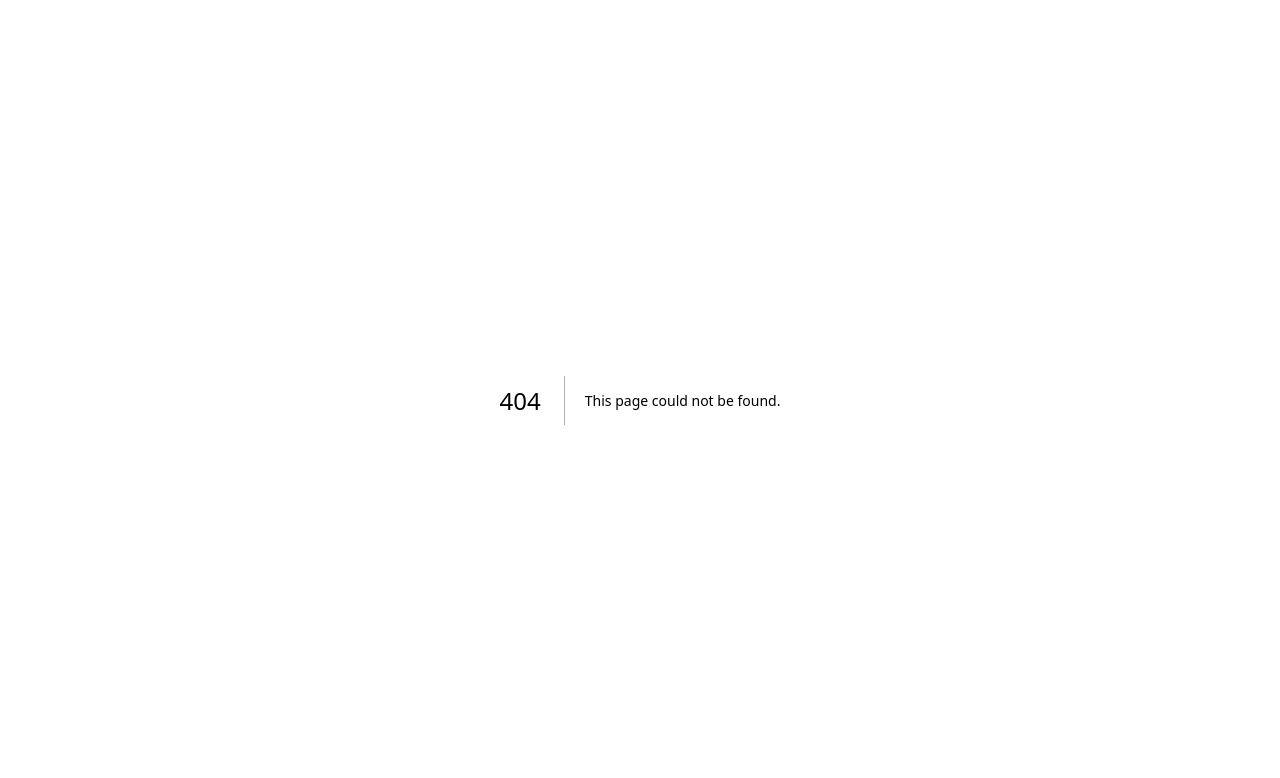
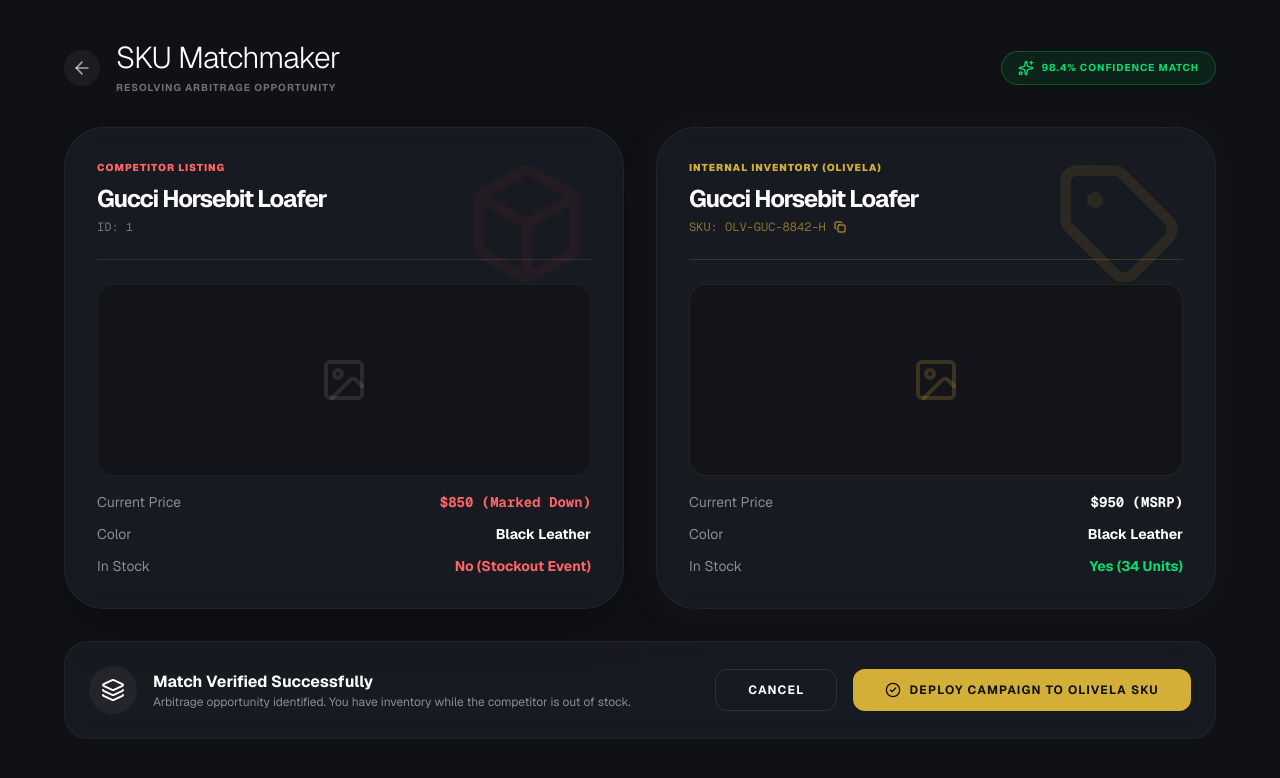
Before and after one commit to sakthinathan71/Semicolons2026, a Next.js app: page /match-sku/1 in a window 1280 px wide. Before the commit this address had no page. Shown: the top 778 px of the page. Built offline with nearby package versions, Linux system fonts and the light colour scheme.

Commit message:
feat: complete end-to-end product intelligence and sku matching flow

```diff
--- /dev/null
+++ b/src/app/match-sku/[id]/page.tsx
@@ -0,0 +1,143 @@
+import React from "react";
+import Link from "next/link";
+import { ArrowLeft, CheckCircle2, Copy, Sparkles, Layers, Box, Tag, Image as ImageIcon } from "lucide-react";
+
+export default function MatchSkuPage({ params }: { params: { id: string } }) {
+  const competitorId = params.id;
+  const olivelaSku = "OLV-GUC-8842-H";
+
+  return (
+    <div className="flex bg-luxury-charcoal min-h-screen text-white overflow-hidden p-6 lg:p-10">
+      <div className="w-full max-w-6xl mx-auto space-y-8">
+
+        {/* Header */}
+        <header className="flex items-center justify-between">
+          <div className="flex items-center space-x-4">
+            <Link
+              href={`/product/${competitorId}`}
+              className="p-2 bg-white/5 hover:bg-white/10 rounded-full transition-colors group"
+            >
+              <ArrowLeft className="w-5 h-5 text-white/60 group-hover:text-white transition-colors" />
+            </Link>
+            <div>
+              <h1 className="text-3xl font-light tracking-tight">SKU Matchmaker</h1>
+              <p className="text-white/40 mt-1 uppercase text-[10px] tracking-widest font-bold">
+                Resolving Arbitrage Opportunity
+              </p>
+            </div>
+          </div>
+
+          <div className="bg-green-500/10 border border-green-500/30 px-4 py-2 rounded-full flex items-center space-x-2">
+            <Sparkles className="w-4 h-4 text-green-400" />
+            <span className="text-[10px] font-bold uppercase tracking-widest text-green-400">
+              98.4% Confidence Match
+            </span>
+          </div>
+        </header>
+
+        {/* Side-by-Side Comparison */}
+        <div className="grid grid-cols-1 lg:grid-cols-2 gap-8">
+
+          {/* Competitor Side */}
+          <div className="glass rounded-[40px] border border-white/5 p-8 shadow-2xl space-y-6 relative overflow-hidden">
+            <div className="absolute top-0 right-0 p-8 opacity-5">
+              <Box className="w-32 h-32 text-red-400" />
+            </div>
+            <div className="relative z-10 border-b border-white/10 pb-6">
+              <span className="text-[10px] font-black uppercase tracking-widest text-red-400 mb-2 block">Competitor Listing</span>
+              <h2 className="text-2xl font-bold tracking-tighter">Gucci Horsebit Loafer</h2>
+              <p className="text-white/40 text-xs font-mono mt-1">ID: {competitorId}</p>
+            </div>
+
+            <div className="relative z-10 space-y-4">
+              <div className="bg-black/20 p-6 rounded-2xl border border-white/5 flex items-center justify-center h-48">
+                <ImageIcon className="w-12 h-12 text-white/10" />
+              </div>
+              <div className="space-y-3">
+                <div className="flex justify-between items-center text-sm">
+                  <span className="text-white/50">Current Price</span>
+                  <span className="font-mono font-bold text-red-400">$850 (Marked Down)</span>
+                </div>
+                <div className="flex justify-between items-center text-sm">
+                  <span className="text-white/50">Color</span>
+                  <span className="font-bold">Black Leather</span>
+                </div>
+                <div className="flex justify-between items-center text-sm">
+                  <span className="text-white/50">In Stock</span>
+                  <span className="font-bold text-red-400">No (Stockout Event)</span>
+                </div>
+              </div>
+            </div>
+          </div>
+
+          {/* Olivela Side */}
+          <div className="glass rounded-[40px] border border-luxury-gold/30 bg-luxury-gold/5 p-8 shadow-[0_0_50px_rgba(200,160,89,0.05)] space-y-6 relative overflow-hidden">
+            <div className="absolute top-0 right-0 p-8 opacity-10">
+              <Tag className="w-32 h-32 text-luxury-gold" />
+            </div>
+            <div className="relative z-10 border-b border-luxury-gold/20 pb-6">
+              <span className="text-[10px] font-black uppercase tracking-widest text-luxury-gold mb-2 block">Internal Inventory (Olivela)</span>
+              <h2 className="text-2xl font-bold tracking-tighter text-white">Gucci Horsebit Loafer</h2>
+              <div className="flex items-center space-x-2 mt-1">
+                <p className="text-luxury-gold/60 text-xs font-mono">SKU: {olivelaSku}</p>
+                <button className="text-luxury-gold hover:text-white transition-colors" aria-label="Copy SKU">
+                  <Copy className="w-3 h-3" />
+                </button>
+              </div>
+            </div>
+
+            <div className="relative z-10 space-y-4">
+              <div className="bg-black/20 p-6 rounded-2xl border border-luxury-gold/10 flex items-center justify-center h-48">
+                <ImageIcon className="w-12 h-12 text-luxury-gold/20" />
+              </div>
+              <div className="space-y-3">
+                <div className="flex justify-between items-center text-sm">
+                  <span className="text-white/50">Current Price</span>
+                  <span className="font-mono font-bold text-white">$950 (MSRP)</span>
+                </div>
+                <div className="flex justify-between items-center text-sm">
+                  <span className="text-white/50">Color</span>
+                  <span className="font-bold">Black Leather</span>
+                </div>
+                <div className="flex justify-between items-center text-sm">
+                  <span className="text-white/50">In Stock</span>
+                  <span className="font-bold text-green-400">Yes (34 Units)</span>
+                </div>
+              </div>
+            </div>
+          </div>
+
+        </div>
+
+        {/* Action Panel */}
+        <div className="glass rounded-3xl border border-white/5 p-6 flex flex-col sm:flex-row justify-between items-center gap-6">
+          <div className="flex items-center space-x-4">
+            <div className="p-3 bg-white/5 rounded-full">
+              <Layers className="w-6 h-6 text-white" />
+            </div>
+            <div>
+              <p className="font-bold">Match Verified Successfully</p>
+              <p className="text-xs text-white/50">Arbitrage opportunity identified. You have inventory while the competitor is out of stock.</p>
+            </div>
+          </div>
+          <div className="flex space-x-4">
+            <Link
+              href="/"
+              className="px-8 py-3 rounded-xl text-xs font-bold uppercase tracking-widest transition-colors border border-white/10 hover:bg-white/5"
+            >
+              Cancel
+            </Link>
+            <Link
+              href="/"
+              className="px-8 py-3 rounded-xl text-xs font-bold uppercase tracking-widest transition-colors bg-luxury-gold text-luxury-charcoal hover:bg-white flex items-center space-x-2"
+            >
+              <CheckCircle2 className="w-4 h-4" />
+              <span>Deploy Campaign to Olivela SKU</span>
+            </Link>
+          </div>
+        </div>
+
+      </div>
+    </div>
+  );
+}
--- a/src/app/product/[id]/page.tsx
+++ b/src/app/product/[id]/page.tsx
@@ -93,12 +93,21 @@
                   <h3 className="text-xs uppercase tracking-widest font-bold text-white/60">Actionable Actions</h3>
                 </div>
                 <div className="flex flex-col space-y-3 h-full justify-start mt-4">
-                   <button className="bg-white text-luxury-charcoal w-full py-3 rounded-xl text-xs font-bold uppercase tracking-widest hover:bg-gray-200 transition-colors">
-                     View Original Listing
-                   </button>
-                   <button className="bg-luxury-gold/20 text-luxury-gold border border-luxury-gold/30 w-full py-3 rounded-xl text-xs font-bold uppercase tracking-widest hover:bg-luxury-gold/30 transition-colors">
+                   <a
+                     href="https://www.net-a-porter.com"
+                     target="_blank"
+                     rel="noopener noreferrer"
+                     className="bg-white text-luxury-charcoal w-full py-3 rounded-xl text-xs font-bold uppercase tracking-widest hover:bg-gray-200 transition-colors flex justify-center items-center space-x-2"
+                   >
+                     <span>View Original Listing</span>
+                     <ExternalLink className="w-3 h-3" />
+                   </a>
+                   <Link
+                     href={`/match-sku/${productId}`}
+                     className="bg-luxury-gold/20 text-luxury-gold border border-luxury-gold/30 w-full py-3 rounded-xl text-xs font-bold uppercase tracking-widest hover:bg-luxury-gold/30 transition-colors flex justify-center items-center"
+                   >
                      Match to Own SKU
-                   </button>
+                   </Link>
                 </div>
               </div>
             </div>
```
